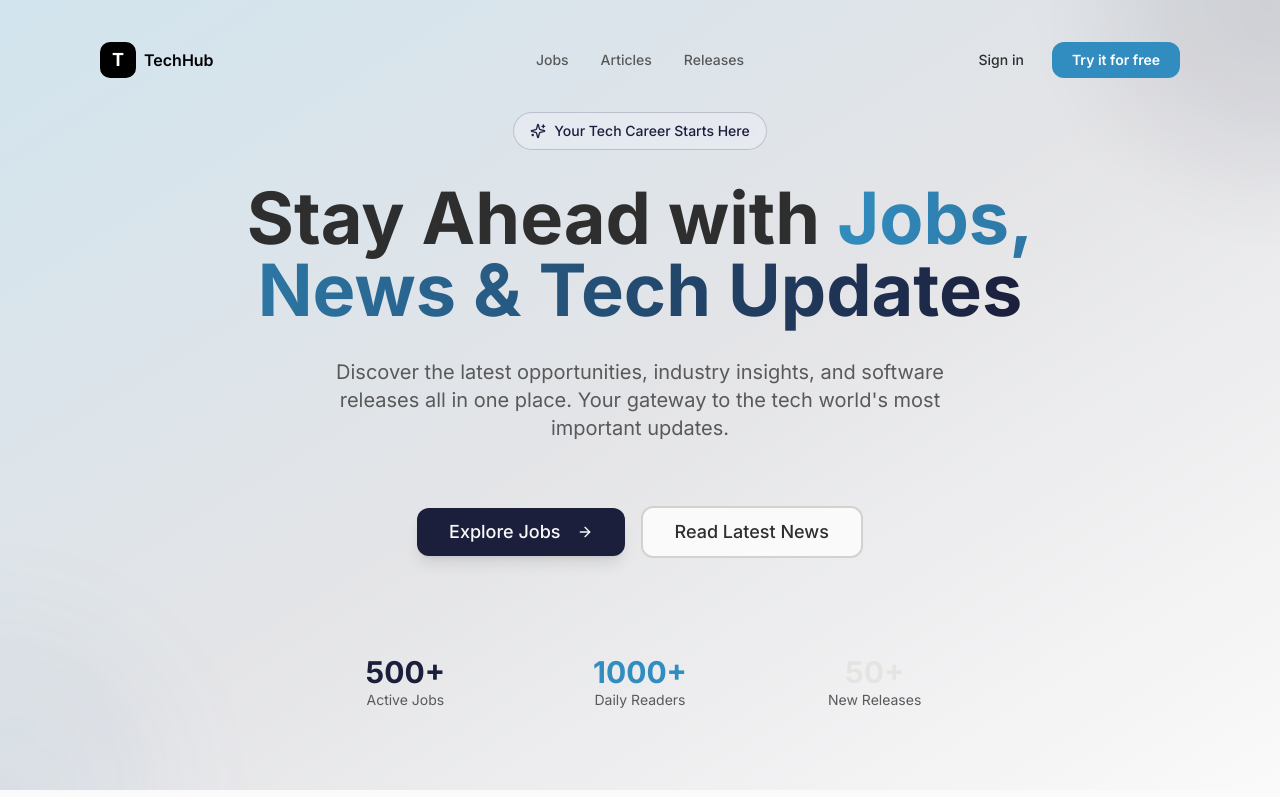
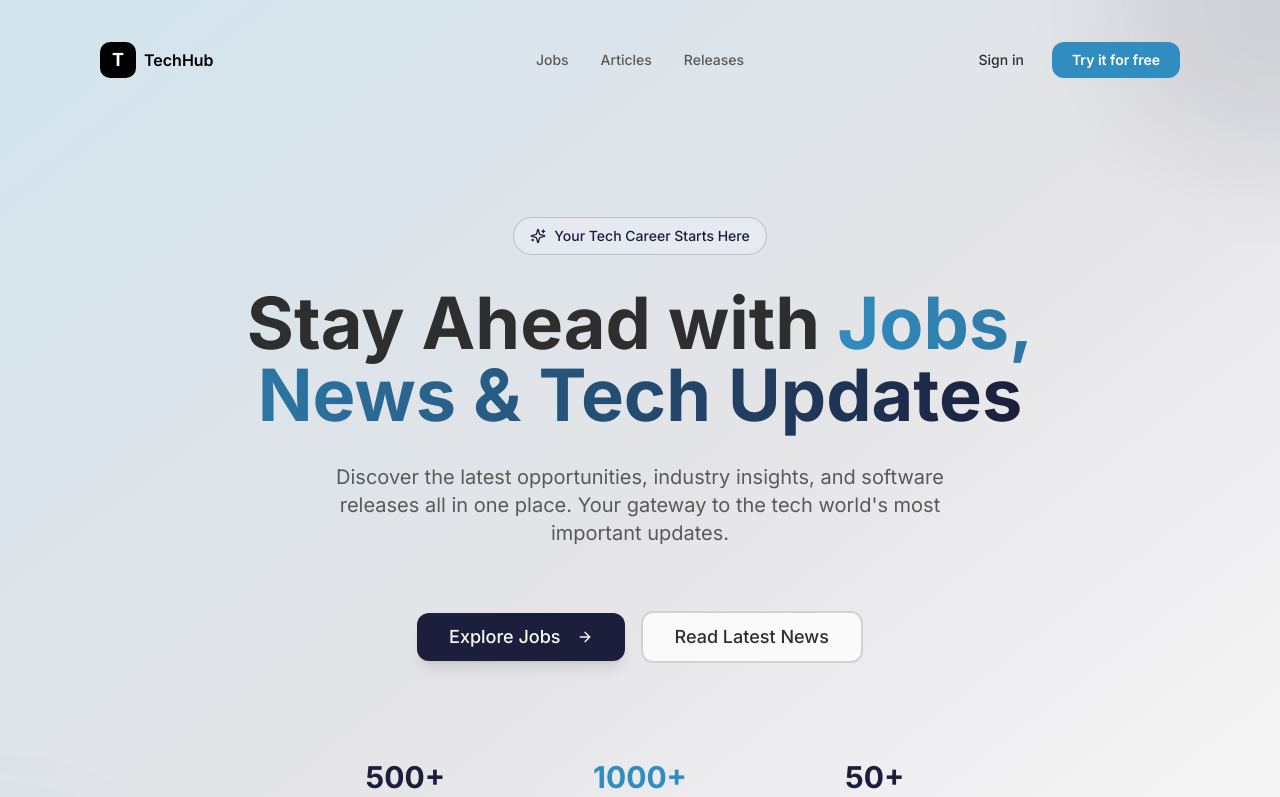
Before and after one commit to shivasayz/Elevare., a React (Vite) app: page / in a window 1280 px wide. Shown: the top 797 px of the page. Built offline with nearby package versions, Linux system fonts and the light colour scheme; the HTML template or start-up script is replaced by a standard one.

Commit message:
fixed styles in hero section

```diff
--- a/src/components/CTA.tsx
+++ b/src/components/CTA.tsx
@@ -12,7 +12,8 @@ export const CTA = () => {
           Ready to Accelerate Your Career?
         </h2>
         <p className="text-xl text-muted-foreground mb-8">
-          Join thousands of tech professionals who've found their next opportunity with us
+          Join thousands of tech professionals who've found their next
+          opportunity with us
         </p>
 
         <div className="flex flex-col sm:flex-row gap-4 justify-center">
@@ -27,7 +28,7 @@ export const CTA = () => {
           <Button
             size="lg"
             variant="outline"
-            className="border-2 border-secondary hover:bg-secondary/20 px-8 py-6 text-lg rounded-xl transition-all duration-300"
+            className="border-2 border-secondary  px-8 py-6 text-lg rounded-xl transition-all duration-300"
             onClick={() => navigate("/login")}
           >
             Sign In
--- a/src/components/Hero.tsx
+++ b/src/components/Hero.tsx
@@ -6,7 +6,7 @@ export const Hero = () => {
   const navigate = useNavigate();
 
   return (
-    <section className="relative min-h-[600px] flex items-center justify-center overflow-hidden">
+    <section className="relative min-h-[1000px] flex items-center justify-center overflow-hidden">
       {/* Background Gradient */}
       <div className="absolute inset-0 bg-gradient-to-br from-accent/20 via-primary/10 to-background" />
 
@@ -56,7 +56,7 @@ export const Hero = () => {
             <Button
               size="lg"
               variant="outline"
-              className="border-2 border-border hover:bg-muted px-8 py-6 text-lg rounded-xl transition-all duration-300"
+              className="border-2 border-border px-8 py-6 text-lg rounded-xl transition-all duration-300"
               onClick={() => navigate("/news")}
             >
               Read Latest News
@@ -74,7 +74,7 @@ export const Hero = () => {
               <div className="text-sm text-muted-foreground">Daily Readers</div>
             </div>
             <div className="text-center">
-              <div className="text-3xl font-bold text-secondary">50+</div>
+              <div className="text-3xl font-bold text-primary">50+</div>
               <div className="text-sm text-muted-foreground">New Releases</div>
             </div>
           </div>
--- a/src/components/Navbar.tsx
+++ b/src/components/Navbar.tsx
@@ -86,7 +86,7 @@ export const Navbar = () => {
           <Button
             variant="ghost"
             size="sm"
-            className="text-sm font-medium px-3 hover:text-black"
+            className="text-sm font-medium px-3"
             onClick={() => navigate("/login")}
           >
             Sign in
```
